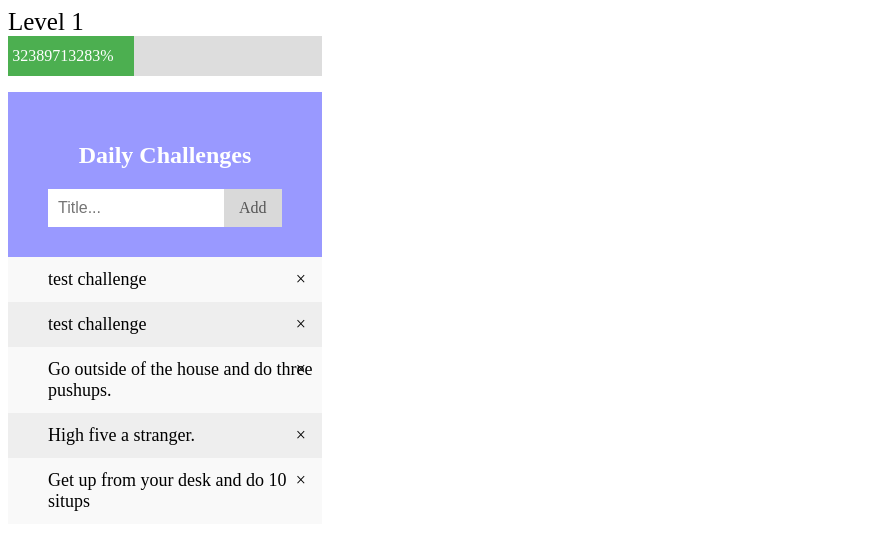
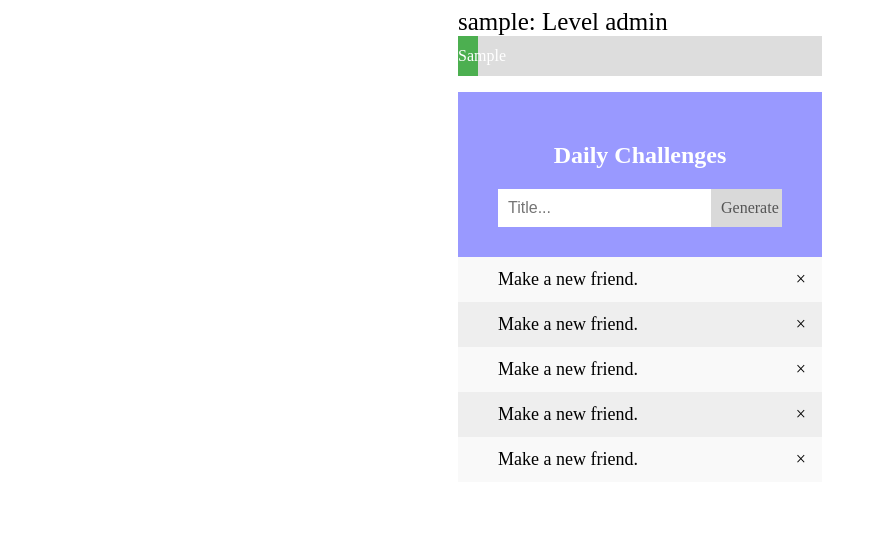
Before and after one commit to katie-gu/Buddy, a Django app: template mysite/game/templates/game/profile.html in a window 1280 px wide. Shown: the top 550 px of the page, without its empty margins (0-877 px from the left). Run offline with Django 3.2, Linux system fonts and the light colour scheme; data comes from the database, SQL or seed files in the repository; tables that the repository leaves empty hold one stand-in row (values such as "Sample post"); the template is opened without the code that fills it: values that come from a table or form of the project are taken from there, most other values are stand-ins (such as "Sample title", 1, 10 or a date in 2020).

Commit message:
style changes

```diff
--- a/mysite/game/models.py
+++ b/mysite/game/models.py
@@ -11,11 +11,13 @@
     def __str__(self):
         return self.description
 
-class AppUser(models.Model):
-    name = models.CharField(max_length=200, default="")
+class appUser(models.Model):
+    username = models.CharField(max_length=200, default= "")
+    nickname = models.CharField(max_length=200, default="")
     email = models.CharField(max_length=200, default="")
     password = models.CharField(max_length=200, default="")
-    challenges_completed = models.ManyToManyField(Challenge)
+    level = models.IntegerField(default=1)
+    xp = models.IntegerField(default=0)
 
     def __str__(self):
-        return self.name
+        return self.username
--- a/mysite/game/static/game/profile.css
+++ b/mysite/game/static/game/profile.css
@@ -17,6 +17,7 @@
     background: #eee;
     font-size: 18px;
     transition: 0.2s;
+    list-style-type: none;
 
     /* make the list items unselectable */
     -webkit-user-select: none;
@@ -57,7 +58,8 @@
 }
 
 #todo {
-    padding: 0px 950px 0 0;
+    padding: 0 450px 0 450px;
+    position: center;
 }
 
 #level {
@@ -131,6 +133,6 @@
     padding-right: 20px; /* Add some right padding */
     line-height: 40px; /* Set the line-height to center the text inside the skill bar, and to expand the height of the container */
     color: white; /* White text color */
-    width: 40%;
+    width: 0%;
     background-color: #4CAF50; /*green*/
 }
--- a/mysite/game/static/game/profile.js
+++ b/mysite/game/static/game/profile.js
@@ -1,15 +1,3 @@
-var challenges = ["Go outside of the house and do three pushups.",
-"High five a stranger.",
-"Get up from your desk and do 10 situps"];
-
-var i;
-for (i = 0; i < challenges.length; i++) {
-    var li = document.createElement("li");
-    var t = document.createTextNode(challenges[i]);
-    li.appendChild(t);
-    document.getElementById("myUL").appendChild(li);
-}
-
 // Create a "close" button and append it to each list item
 var myNodelist = document.getElementsByTagName("LI");
 var i;
@@ -21,6 +9,9 @@
   myNodelist[i].appendChild(span);
 }
 
+var xp = document.getElementsByClassName("xp");
+
+var percent = "0%";
 // Click on a close button to hide the current list item
 var close = document.getElementsByClassName("close");
 var i;
@@ -28,6 +19,12 @@
   close[i].onclick = function() {
     var div = this.parentElement;
     div.style.display = "none";
+    // increment xp
+    var x = document.getElementsByClassName("xp");
+    percent = parseInt(percent);
+    percent += 50;
+    x[0].style.width = percent + "%";
+    percent = percent + "%";
   }
 }
 
@@ -65,8 +62,3 @@
     }
   }
 }
-
-function completeChallenge(challenge) {
-    var elem = document.getElementsByClassName("xp")[0].style.width = "70%";
-    console.log(elem);
-}
--- a/mysite/game/templates/game/profile.html
+++ b/mysite/game/templates/game/profile.html
@@ -8,9 +8,9 @@
 <body>
 
 <div id="todo">
-    <div id="level">Level 1</div>
+    <div id="level">{{eric.nickname}}: Level {{eric.level}}</div>
     <div class="bar">
-      <div class="xp">32389713283%</div>
+      <div class="xp">{{eric.xp}}</div>
     </div>
 
     <p> </p>
@@ -18,7 +18,7 @@
     <div id="myDIV">
      <h2>Daily Challenges</h2>
      <input type="text" id="myInput" placeholder="Title...">
-     <span onclick="newElement()" class="addBtn">Add</span>
+     <span onclick="newElement()" class="addBtn">Generate</span>
     </div>
 
     <ul id="myUL">
@@ -28,6 +28,15 @@
       <li>
         {{challenge2.description}}
       </li>
+      <li>
+        {{challenge3.description}}
+      </li>
+      <li>
+        {{challenge4.description}}
+      </li>
+      <li>
+        {{challenge5.description}}
+      </li>
     </ul>
 </div>
 
```
Also changed, not shown: mysite/game/views.py (+18 -3 lines), mysite/db.sqlite3, mysite/game/migrations/0002_auto_20180726_1908.py (added), mysite/game/migrations/0003_auto_20180726_1908.py (added).
